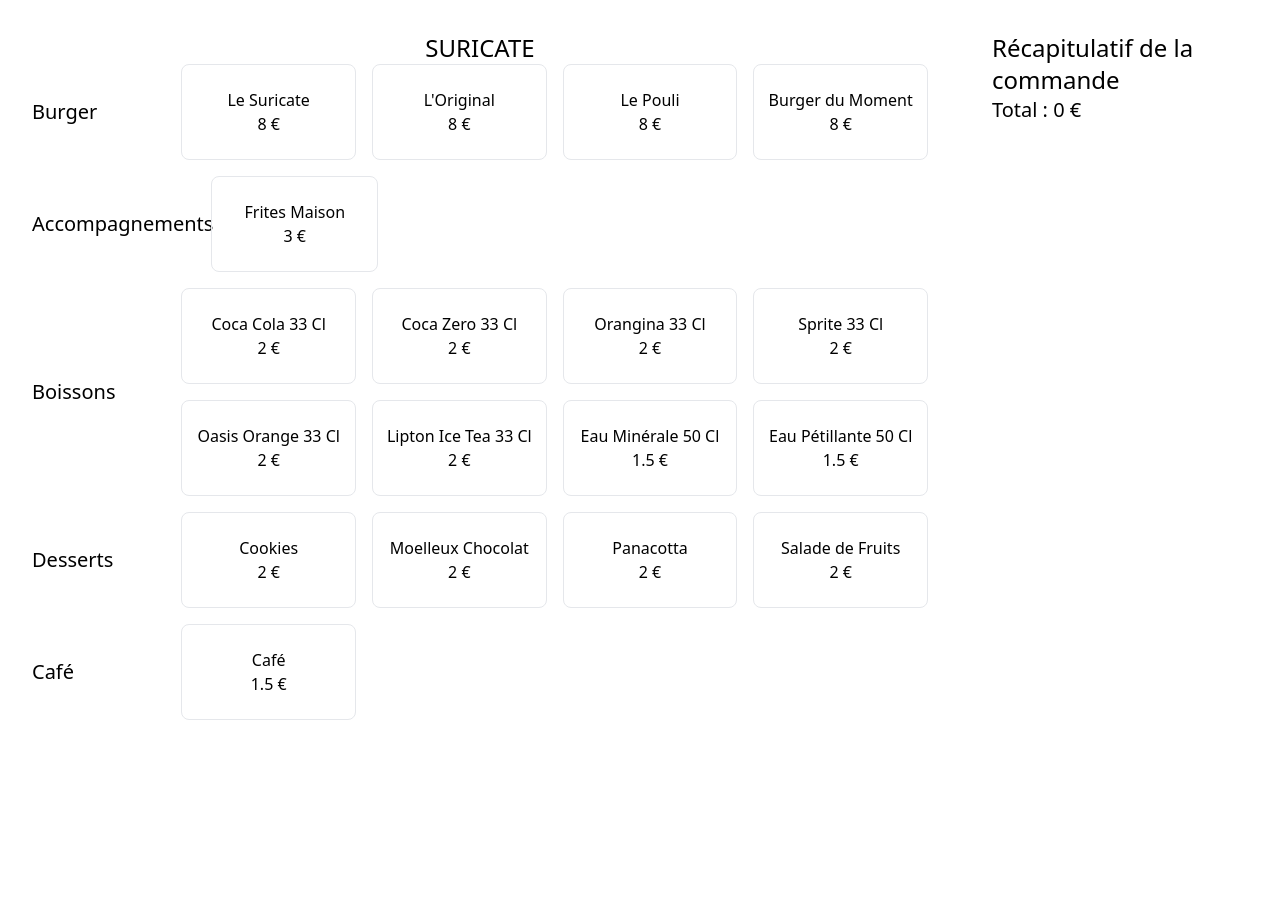
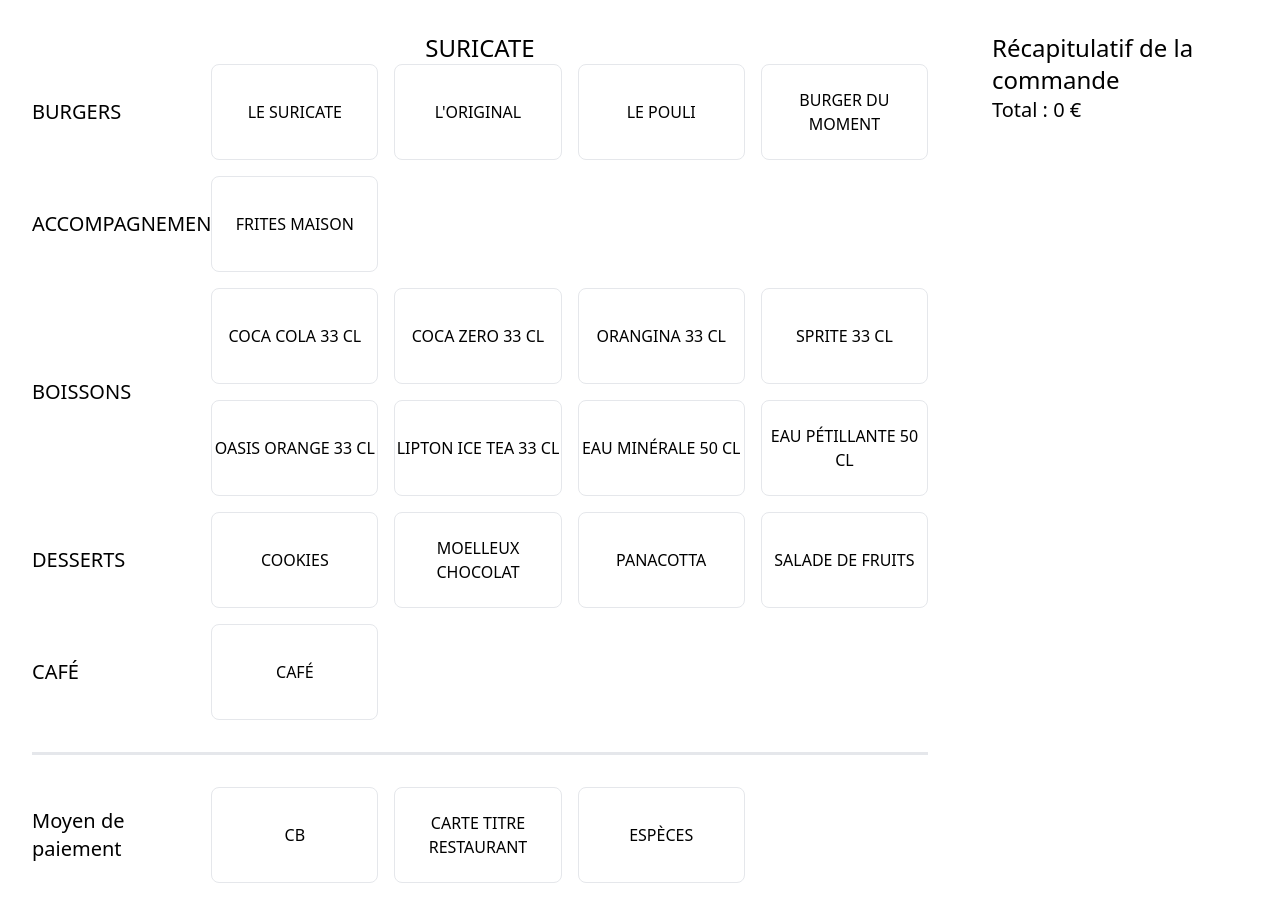
Before and after one commit to fwuensche/suricate, a React (Vite) app: page / in a window 1280 px wide. Before the commit the page ends 800 px from the top, so only its background shows below. Built offline with nearby package versions, Linux system fonts and the light colour scheme.

Commit message:
add payment methods

```diff
--- a/src/App.jsx
+++ b/src/App.jsx
@@ -1,6 +1,8 @@
+import Divider from "./components/Divider";
 import Header from "./components/Header";
 import Menu from "./components/Menu";
 import Order from "./components/Order";
+import PaymentMethods from "./components/PaymentMethods";
 import { useState } from "react";
 
 function App() {
@@ -11,6 +13,8 @@ function App() {
       <div className="w-3/4 p-8">
         <Header />
         <Menu setOrderItems={setOrderItems} />
+        <Divider />
+        <PaymentMethods />
       </div>
       <div className="w-1/4 p-8">
         <Order orderItems={orderItems} />
--- /dev/null
+++ b/src/components/Divider.jsx
@@ -0,0 +1,5 @@
+const Divider = () => {
+  return <hr className="my-8 border-b-2 border-gray-200" />;
+};
+
+export default Divider;
--- a/src/components/Menu.jsx
+++ b/src/components/Menu.jsx
@@ -1,26 +1,6 @@
+import { MENU_ITEMS } from "../config";
 import Section from "./Section";
 import { uniq } from "lodash-es";
-
-export const MENU_ITEMS = [
-  { section: "Burger", name: "Le Suricate", price: 8 },
-  { section: "Burger", name: "L'Original", price: 8 },
-  { section: "Burger", name: "Le Pouli", price: 8 },
-  { section: "Burger", name: "Burger du Moment", price: 8 },
-  { section: "Accompagnements", name: "Frites Maison", price: 3 },
-  { section: "Boissons", name: "Coca Cola 33 Cl", price: 2 },
-  { section: "Boissons", name: "Coca Zero 33 Cl", price: 2 },
-  { section: "Boissons", name: "Orangina 33 Cl", price: 2 },
-  { section: "Boissons", name: "Sprite 33 Cl", price: 2 },
-  { section: "Boissons", name: "Oasis Orange 33 Cl", price: 2 },
-  { section: "Boissons", name: "Lipton Ice Tea 33 Cl", price: 2 },
-  { section: "Boissons", name: "Eau Minérale 50 Cl", price: 1.5 },
-  { section: "Boissons", name: "Eau Pétillante 50 Cl", price: 1.5 },
-  { section: "Desserts", name: "Cookies", price: 2 },
-  { section: "Desserts", name: "Moelleux Chocolat", price: 2 },
-  { section: "Desserts", name: "Panacotta", price: 2 },
-  { section: "Desserts", name: "Salade de Fruits", price: 2 },
-  { section: "Café", name: "Café", price: 1.5 },
-];
 
 const SECTIONS = uniq(MENU_ITEMS.map((item) => item.section));
 
--- /dev/null
+++ b/src/components/PaymentMethods.jsx
@@ -0,0 +1,20 @@
+import { PAYMENT_METHODS } from "../config";
+
+const PaymentMethods = () => {
+  return (
+    <div className="flex">
+      <div className="w-1/4 flex items-center">
+        <h2>Moyen de paiement</h2>
+      </div>
+      <div className="grid grid-cols-4 gap-4 w-full">
+        {PAYMENT_METHODS.map((method, index) => (
+          <button className="btn-lg" key={index}>
+            {method}
+          </button>
+        ))}
+      </div>
+    </div>
+  );
+};
+
+export default PaymentMethods;
--- a/src/components/Section.jsx
+++ b/src/components/Section.jsx
@@ -1,26 +1,26 @@
-import { MENU_ITEMS } from "./Menu";
+import { MENU_ITEMS } from "../config";
 
 const Section = ({ section, setOrderItems }) => {
   const menuItems = MENU_ITEMS.filter((item) => item.section === section);
+
   const addToOrder = (item) => {
     setOrderItems((order) => [...order, item]);
   };
 
   return (
     <div className="flex">
-      <div className="w-1/5 flex items-center">
-        <h2>{section}</h2>
+      <div className="w-1/4 flex items-center truncate">
+        <h2 className="uppercase">{section}</h2>
       </div>
 
       <div className="grid grid-cols-4 gap-4 w-full">
         {menuItems.map((item, index) => (
           <button
             onClick={() => addToOrder(item)}
-            className="border rounded-lg h-24 text-center flex flex-col items-center justify-center hover:bg-slate-200"
+            className="btn-lg"
             key={index}
           >
-            <div>{item.name}</div>
-            <div>{item.price} €</div>
+            {item.name}
           </button>
         ))}
       </div>
--- /dev/null
+++ b/src/config.js
@@ -0,0 +1,22 @@
+export const PAYMENT_METHODS = ["CB", "Carte Titre Restaurant", "Espèces"];
+
+export const MENU_ITEMS = [
+  { section: "Burgers", name: "Le Suricate", price: 8 },
+  { section: "Burgers", name: "L'Original", price: 8 },
+  { section: "Burgers", name: "Le Pouli", price: 8 },
+  { section: "Burgers", name: "Burger du Moment", price: 8 },
+  { section: "Accompagnements", name: "Frites Maison", price: 3 },
+  { section: "Boissons", name: "Coca Cola 33 Cl", price: 2 },
+  { section: "Boissons", name: "Coca Zero 33 Cl", price: 2 },
+  { section: "Boissons", name: "Orangina 33 Cl", price: 2 },
+  { section: "Boissons", name: "Sprite 33 Cl", price: 2 },
+  { section: "Boissons", name: "Oasis Orange 33 Cl", price: 2 },
+  { section: "Boissons", name: "Lipton Ice Tea 33 Cl", price: 2 },
+  { section: "Boissons", name: "Eau Minérale 50 Cl", price: 1.5 },
+  { section: "Boissons", name: "Eau Pétillante 50 Cl", price: 1.5 },
+  { section: "Desserts", name: "Cookies", price: 2 },
+  { section: "Desserts", name: "Moelleux Chocolat", price: 2 },
+  { section: "Desserts", name: "Panacotta", price: 2 },
+  { section: "Desserts", name: "Salade de Fruits", price: 2 },
+  { section: "Café", name: "Café", price: 1.5 },
+];
--- a/src/index.css
+++ b/src/index.css
@@ -10,4 +10,8 @@
   h2 {
     @apply text-xl;
   }
+
+  .btn-lg {
+    @apply border rounded-lg h-24 text-center flex flex-col items-center justify-center hover:bg-slate-200 uppercase;
+  }
 }
```
